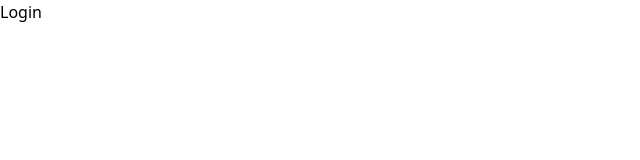
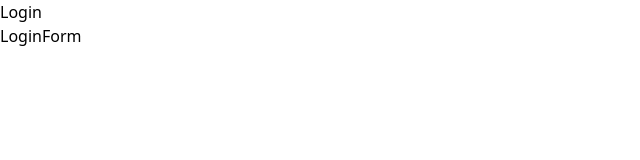
Before and after one commit to hecdeveloper/formant-test, a React (Vite) app: page / in a window 1280 px wide. Shown: the top 160 px of the page, without its empty margins (0-640 px from the left). Built offline with nearby package versions, Linux system fonts and the light colour scheme.

Commit message:
add outlet

```diff
--- a/src/layout/Login.tsx
+++ b/src/layout/Login.tsx
@@ -1,7 +1,13 @@
 import React from 'react';
+import { Outlet } from 'react-router-dom';
 
 const Login = () => {
-  return <div>Login</div>;
+  return (
+    <div>
+      Login
+      <Outlet />
+    </div>
+  );
 };
 
 export default Login;
```
Also changed, not shown: src/layout/Layout.tsx (+6 -6 lines).
